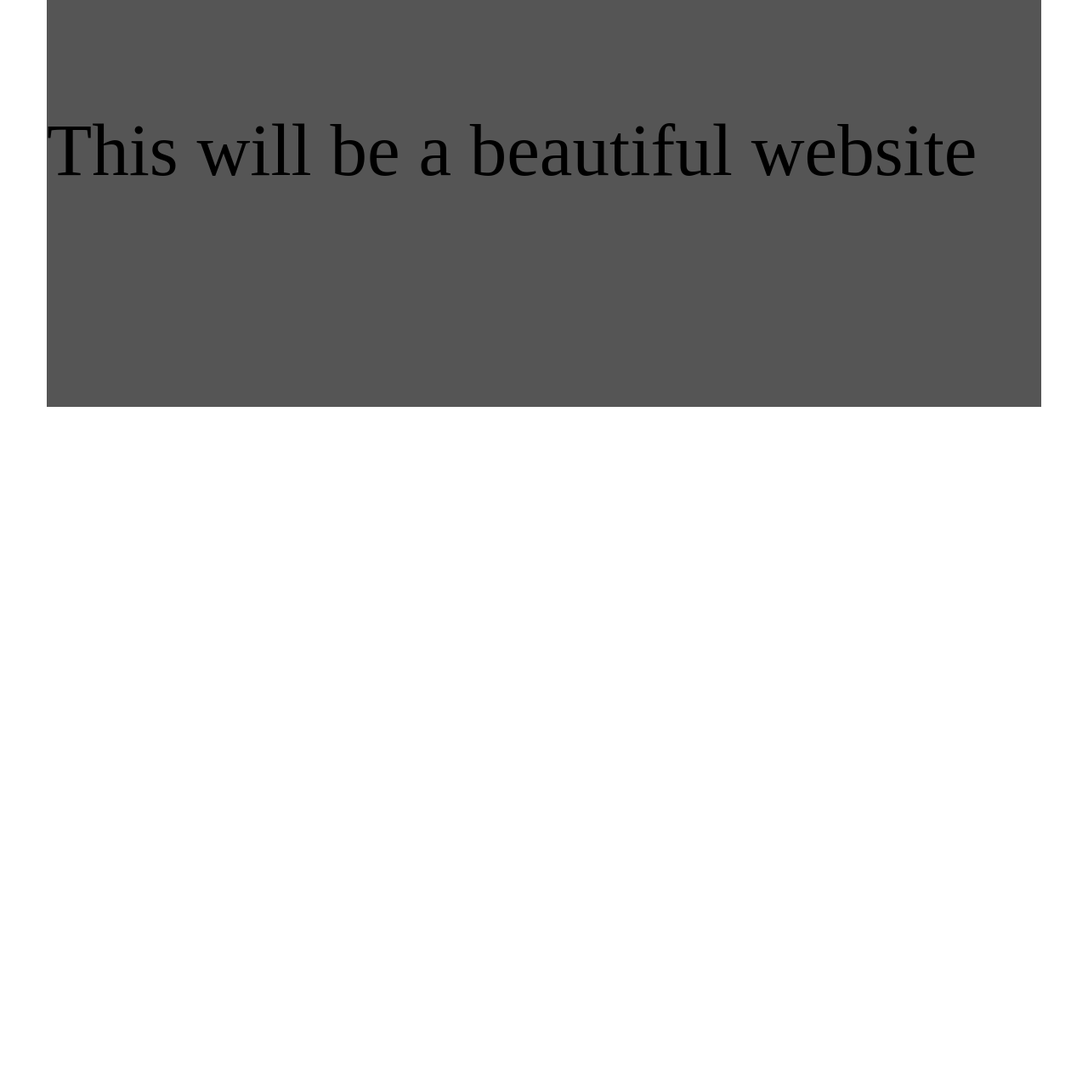
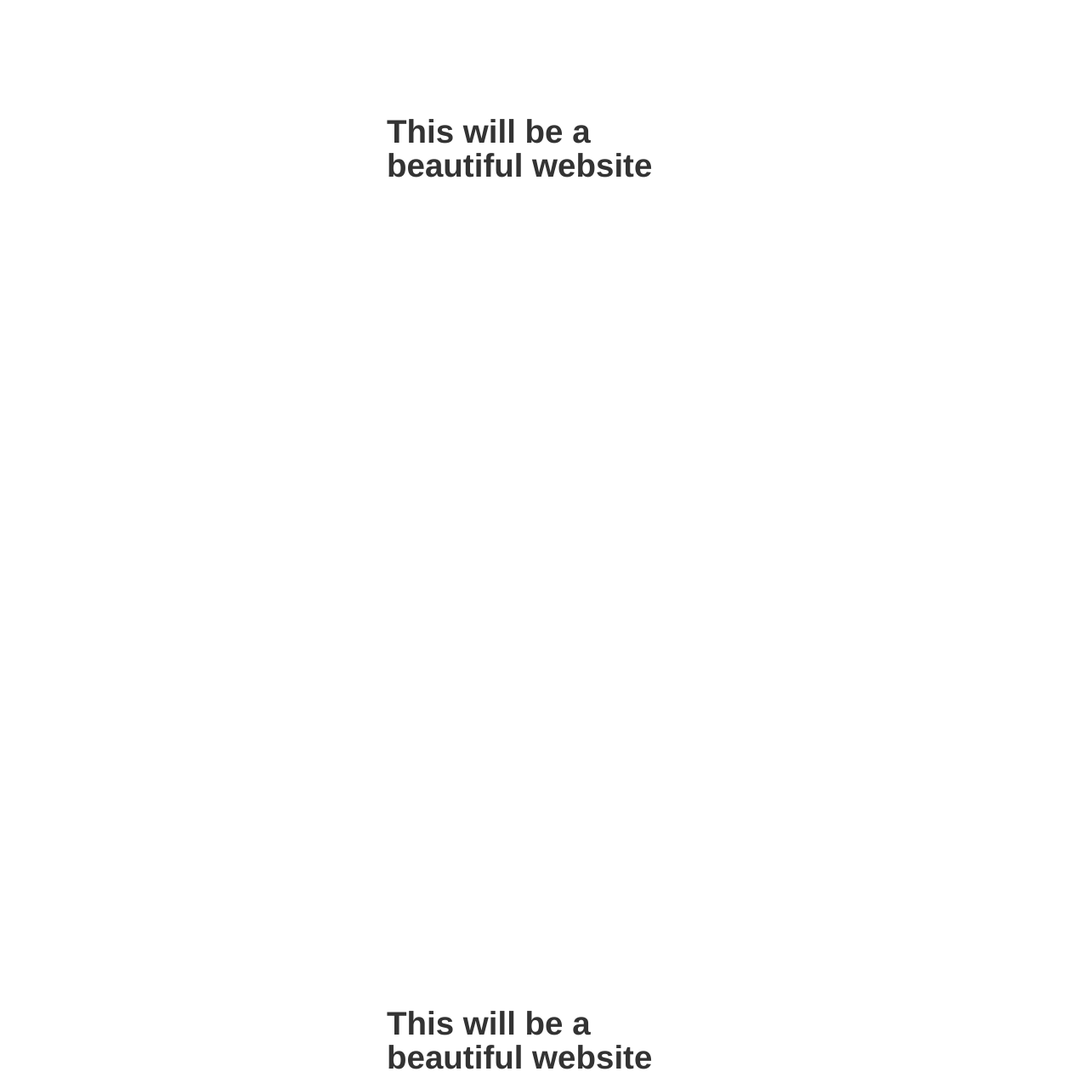
Before and after one commit to ParkerdeWaal/parkerdewaal.github.com, a Jekyll site: the page built from index.html, in a window 1280 px wide. Shown: the whole page at 85% size. Built offline with Jekyll 4.4.1, drawn with Linux system fonts in a browser that asks for light colours; the list of posts is cut into pages by our own code; before the commit the page ends 900 px from its top, so only the background shows below that.

Commit message:
Testing new style sheet and html sections

```diff
--- a/_layouts/index.html
+++ b/_layouts/index.html
@@ -13,11 +13,8 @@
 
 </head>
 <body>
-	<div class="container">
 
-			{{ content }}
-
-	</div>
+	{{ content }}
 
 	<!-- Le Javascript -->
 	<script type="text/javascript" src="assets/js/jquery-1.9.1.min.js"></script>
--- a/assets/css/main.css
+++ b/assets/css/main.css
@@ -1,84 +1,10 @@
-.text#intro {
+.intro#intro {
   background: #fff;
-  padding: 125px 0 250px 0; }
-  .text#intro .text {
-    margin: 0 auto;
-    width: 800px; }
-  .text#intro h1 {
-    color: #000;
-    font: 400 87px/84px Abril Fatface; }
-    .text#intro h1 span.kern {
-      margin: 0 0 0 -10px; }
-  .text#intro h2 {
-    color: #222;
-    font: 300 18px/24px "open sans";
-    margin: 0 0 36px 0;
-    width: 650px; }
-    .text#intro h2 a:hover {
-      font-weight: 700; }
-  .text#intro p, .text#intro ul {
-    color: #666;
-    float: left;
-    font: 400 13px/21px "open sans";
-    margin: 0 50px 0 0;
-    width: 450px; }
-  .text#intro ul {
-    margin: 0;
-    position: relative;
-    top: -2px;
-    width: 300px; }
-    .text#intro ul li {
-      font-size: 11px;
-      text-transform: uppercase; }
-      .text#intro ul li:before {
-        content: "\00d7";
-        font-size: 15px;
-        font-weight: 700;
-        left: -2px;
-        position: relative;
-        top: 2px; }
-      .text#intro ul li a:hover {
-        color: #222;
-        font-weight: 700; }
-.text#intro {
+  padding: 125px 0 250px 0;
+  height: 800px;
+  width:100%;}
+.text#works {
   background: #555555;
-  padding: 125px 0 250px 0; }
-  .text#intro .text {
-    margin: 0 auto;
-    width: 800px; }
-  .text#intro h1 {
-    color: #000;
-    font: 400 87px/84px Abril Fatface; }
-    .text#intro h1 span.kern {
-      margin: 0 0 0 -10px; }
-  .text#intro h2 {
-    color: #222;
-    font: 300 18px/24px "open sans";
-    margin: 0 0 36px 0;
-    width: 650px; }
-    .text#intro h2 a:hover {
-      font-weight: 700; }
-  .text#intro p, .text#intro ul {
-    color: #666;
-    float: left;
-    font: 400 13px/21px "open sans";
-    margin: 0 50px 0 0;
-    width: 450px; }
-  .text#intro ul {
-    margin: 0;
-    position: relative;
-    top: -2px;
-    width: 300px; }
-    .text#intro ul li {
-      font-size: 11px;
-      text-transform: uppercase; }
-      .text#intro ul li:before {
-        content: "\00d7";
-        font-size: 15px;
-        font-weight: 700;
-        left: -2px;
-        position: relative;
-        top: 2px; }
-      .text#intro ul li a:hover {
-        color: #222;
-        font-weight: 700; }
+  padding: 125px 0 250px 0;
+  height: 800px;
+  width:100%;}
--- a/index.html
+++ b/index.html
@@ -2,6 +2,22 @@
 layout: index
 ---
 
-<section class="text" id="intro">
-	<h1>This will be a beautiful website</h1>
+<section class="intro" id="intro">
+	<div class="container">
+		<div class="row">
+			<div class="span4 offset4">
+				<h1>This will be a beautiful website</h1>
+			</div>
+		</div>
+	</div>
 </section>
+
+<section class="text" id="words">
+	<div class="container">
+		<div class="row">
+			<div class="span4 offset4">
+				<h1>This will be a beautiful website</h1>
+			</div>
+		</div>
+	</div>
+</section>
```
